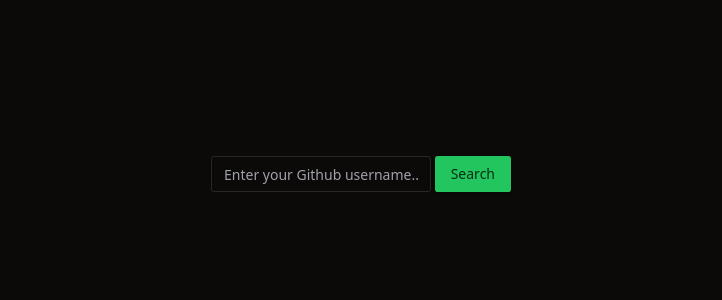
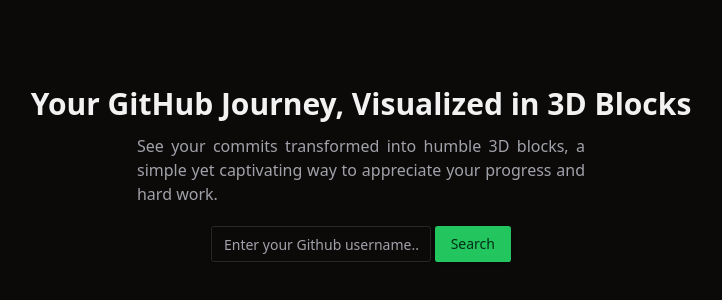
Before and after one commit to rasvanB/commit-blocks, a Next.js app: page / in a window 1280 px wide. Shown: the part 226-526 px from the top of the page, without its empty margins (279-1001 px from the left). Built offline with nearby package versions, Linux system fonts and the light colour scheme.

Commit message:
added landing page heading and description

```diff
--- a/src/app/page.tsx
+++ b/src/app/page.tsx
@@ -13,9 +13,19 @@
 }) {
   if (!searchParams.username)
     return (
-      <>
+      <div className="flex flex-col items-center gap-5">
+        <div className="text-center flex flex-col items-center gap-3">
+          <h2 className="text-3xl font-semibold">
+            Your GitHub Journey, Visualized in 3D Blocks
+          </h2>
+          <p className="max-w-md text-muted-foreground text-justify">
+            {
+              "See your commits transformed into humble 3D blocks, a simple yet captivating way to appreciate your progress and hard work."
+            }
+          </p>
+        </div>
         <SearchUser />
-      </>
+      </div>
     );
 
   const data = await fetchContributions(searchParams.username);
```
